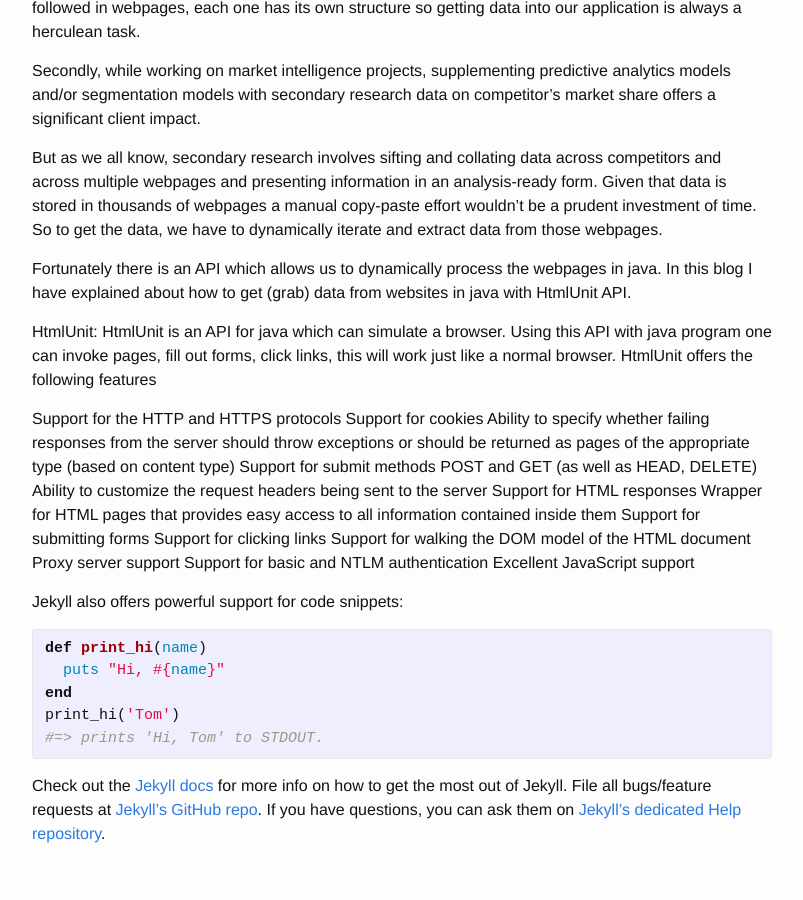
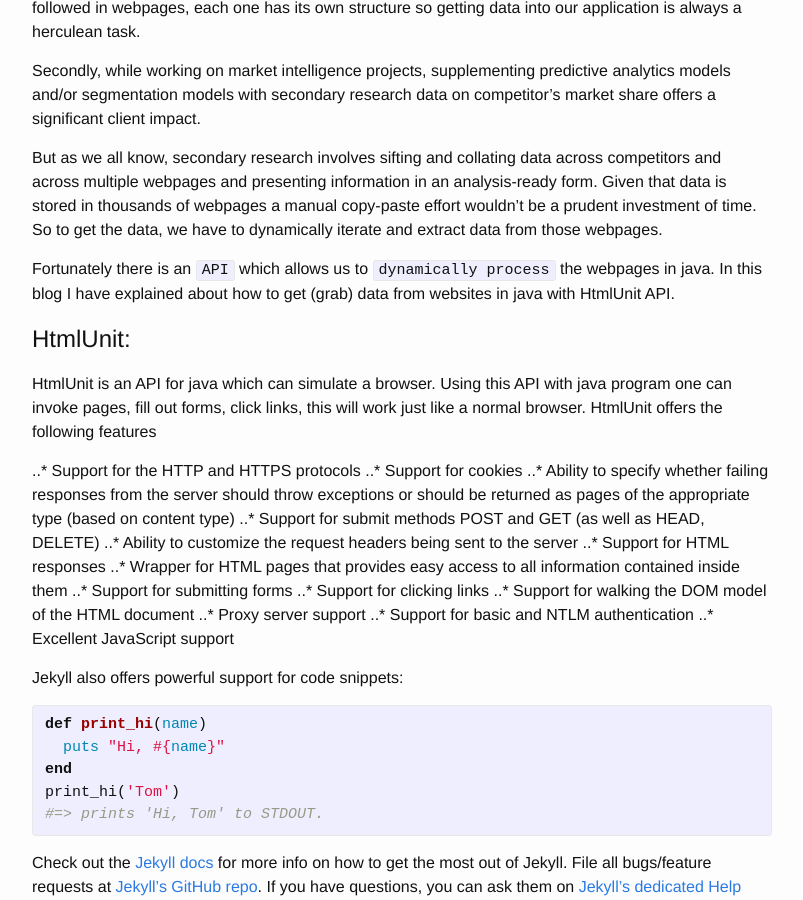
Before and after one commit to Bridgei2i/bridgei2i.github.io, a Jekyll site: the page built from _posts/2015-04-20-Extracting Data from Webpages in Java with help of HtmlUnit.markdown, in a window 1280 px wide and 900 px high, scrolled down 512 px. Shown: the whole window, without its empty margins (238-1041 px from the left). Built offline with Jekyll 4.4.1, drawn with Linux system fonts in a browser that asks for light colours; part of the change alters nothing that is shown.

```diff
--- a/_posts/2015-04-20-Extracting Data from Webpages in Java with help of HtmlUnit.markdown
+++ b/_posts/2015-04-20-Extracting Data from Webpages in Java with help of HtmlUnit.markdown
@@ -16,24 +16,24 @@ Secondly, while working on market intelligence projects, supplementing predictiv
 
 But as we all know, secondary research involves sifting and collating data across competitors and across multiple webpages and presenting information in an analysis-ready form. Given that data is stored in thousands of webpages a manual copy-paste effort wouldn’t be a prudent investment of time. So to get the data, we have to dynamically iterate and extract data from those webpages.
 
-Fortunately there is an API which allows us to dynamically process the webpages in java. In this blog I have explained about how to get (grab) data from websites in java with HtmlUnit API.
+Fortunately there is an `API` which allows us to `dynamically process` the webpages in java. In this blog I have explained about how to get (grab) data from websites in java with HtmlUnit API.
 
-HtmlUnit:
-            HtmlUnit is an API for java which can simulate a browser. Using this API with java program one can invoke pages, fill out forms, click links, this will work just like a normal browser. HtmlUnit offers the following features
+# HtmlUnit:
+HtmlUnit is an API for java which can simulate a browser. Using this API with java program one can invoke pages, fill out forms, click links, this will work just like a normal browser. HtmlUnit offers the following features
 
-Support for the HTTP and HTTPS protocols
-Support for cookies
-Ability to specify whether failing responses from the server should throw exceptions or should be returned as pages of the appropriate type (based on content type)
-Support for submit methods POST and GET (as well as HEAD, DELETE)
-Ability to customize the request headers being sent to the server
-Support for HTML responses
-Wrapper for HTML pages that provides easy access to all information contained inside them
-Support for submitting forms
-Support for clicking links
-Support for walking the DOM model of the HTML document
-Proxy server support
-Support for basic and NTLM authentication
-Excellent JavaScript support
+..* Support for the HTTP and HTTPS protocols
+..* Support for cookies
+..* Ability to specify whether failing responses from the server should throw exceptions or should be returned as pages of the appropriate type (based on content type)
+..* Support for submit methods POST and GET (as well as HEAD, DELETE)
+..* Ability to customize the request headers being sent to the server
+..* Support for HTML responses
+..* Wrapper for HTML pages that provides easy access to all information contained inside them
+..* Support for submitting forms
+..* Support for clicking links
+..* Support for walking the DOM model of the HTML document
+..* Proxy server support
+..* Support for basic and NTLM authentication
+..* Excellent JavaScript support
 
 
 
```
